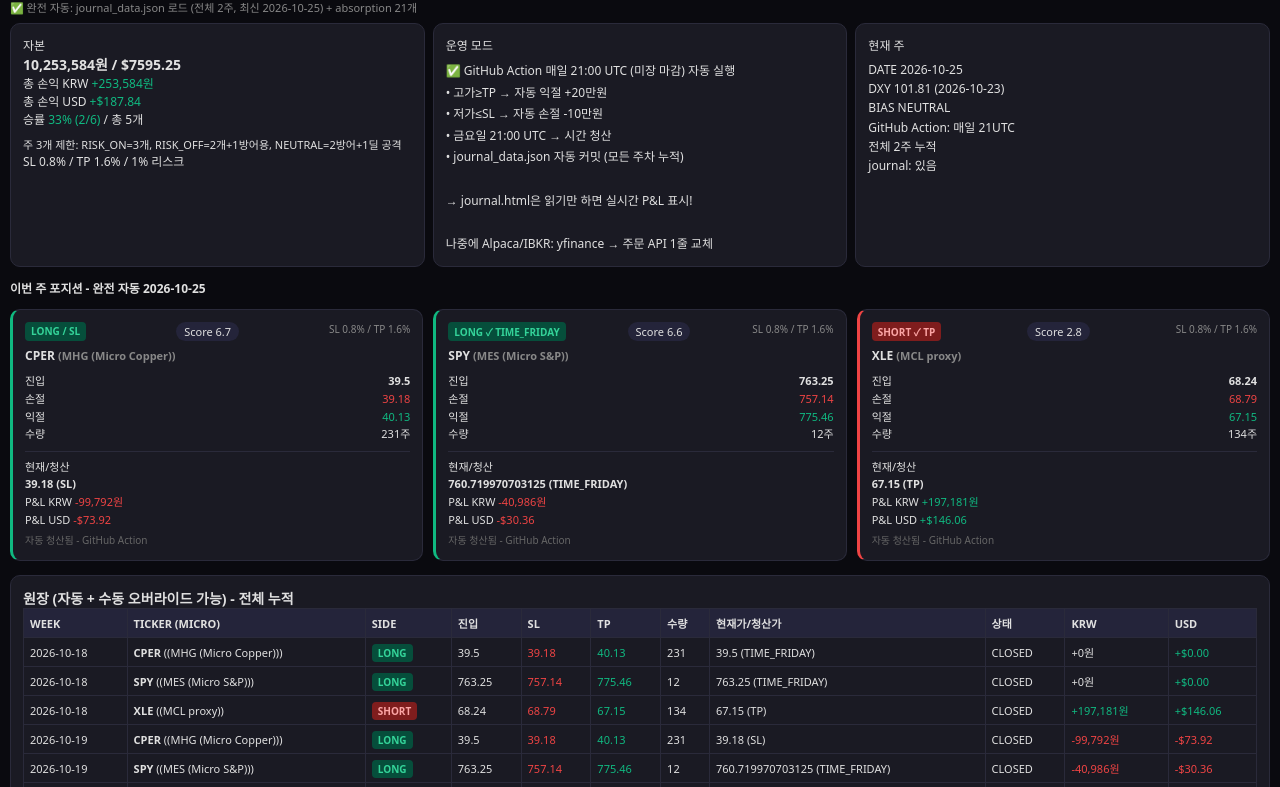
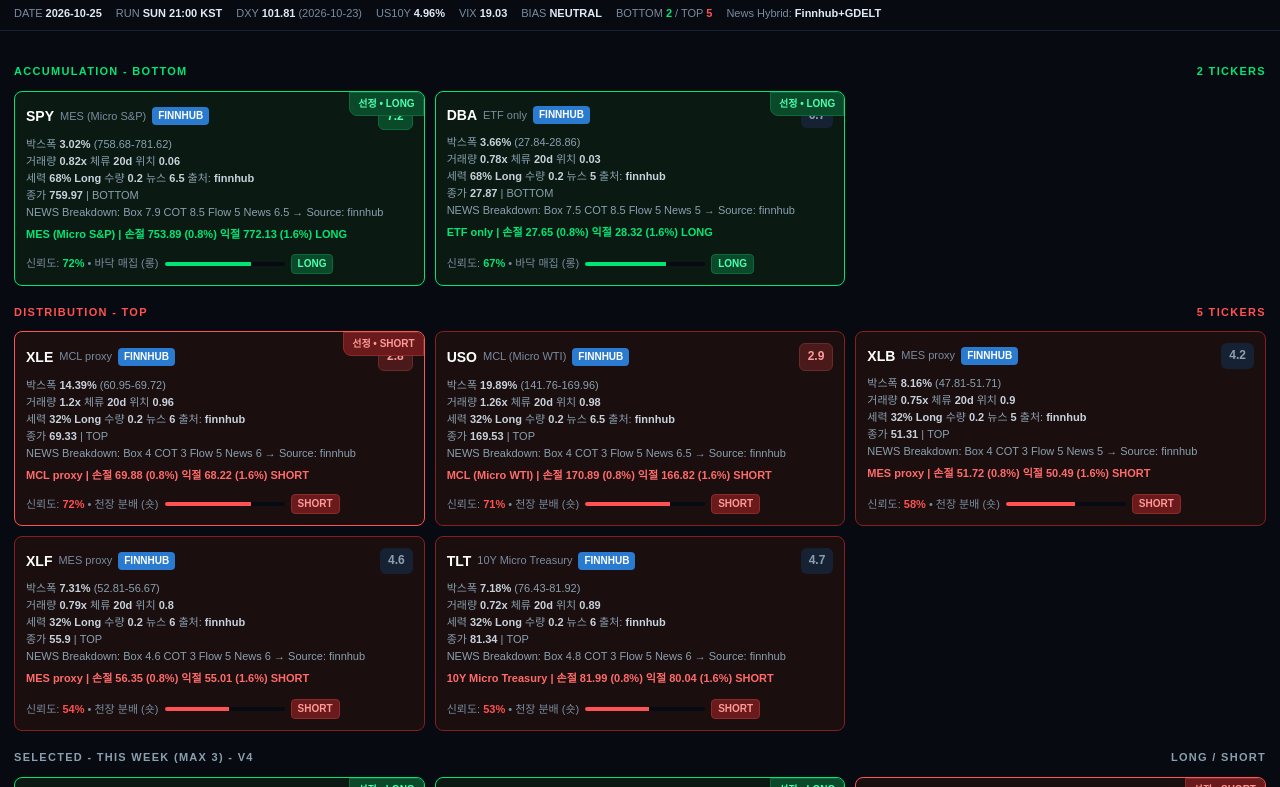
Before and after one commit to onesangel7776-blip/weekly-absorption, a plain HTML site: page docs/index.html in a window 1280 px wide. Shown: the part 52-839 px from the top of the page. Drawn offline with Linux system fonts and the light colour scheme.

Commit message:
Update index.html

```diff
--- a/docs/index.html
+++ b/docs/index.html
@@ -3,75 +3,66 @@
 <head>
 <meta charset="UTF-8">
 <meta name="viewport" content="width=device-width, initial-scale=1.0">
-<title>COMMAND CENTER V4 AUTO 1000만원 완전 자동 - 원래대로 복구</title>
+<title>COMMAND CENTER V4 - 21 TICKER</title>
 <style>
-:root{--bg:#0a0a0f;--card:#1a1a23;--card2:#24243a;--border:#2a2a3a;--text:#e0e0e0;--muted:#888;--green:#10b981;--red:#ef4444;--gold:#f59e0b}
 *{box-sizing:border-box;margin:0;padding:0}
-body{background:var(--bg);color:var(--text);font-family:'Pretendard',system-ui,sans-serif;padding:10px;font-size:12px}
-.header{display:flex;gap:8px;flex-wrap:wrap;margin-bottom:10px}
-.header>div{background:var(--card);border:1px solid var(--border);border-radius:10px;padding:12px;flex:1;min-width:300px}
-.green{color:var(--green)} .red{color:var(--red)} .gold{color:var(--gold)}
-.pos-grid{display:grid;grid-template-columns:repeat(auto-fill,minmax(340px,1fr));gap:10px;margin:10px 0}
-.card{background:var(--card);border:1px solid var(--border);border-radius:10px;padding:12px}
-.card.LONG{border-left:3px solid var(--green)} .card.SHORT{border-left:3px solid var(--red)}
-.badge{font-size:10px;padding:2px 6px;border-radius:4px;font-weight:700}
-.LONG.badge{background:#064e3b;color:#34d399} .SHORT.badge{background:#7f1d1d;color:#fca5a5}
-.score{background:var(--card2);padding:2px 8px;border-radius:10px;font-size:11px}
-.detail{margin-top:8px;line-height:1.6;font-size:11px}
-.ledger{margin-top:14px;background:var(--card);border:1px solid var(--border);border-radius:10px;padding:12px;overflow:auto}
-table{width:100%;border-collapse:collapse;font-size:11px;min-width:1100px}
-th,td{border:1px solid var(--border);padding:6px;text-align:left}
-th{background:var(--card2)}
+body{background:#070a10;color:#c8d2dc;font-family:Pretendard,sans-serif;font-size:12.5px;line-height:1.6}
+.header{padding:10px 14px;background:#070a10;border-bottom:1px solid #162233;display:flex;justify-content:space-between;align-items:center}
+.bar{padding:8px 14px;background:#070a10;border-bottom:1px solid #162233;display:flex;gap:14px;flex-wrap:wrap;font-size:11px;color:#7a8ca0}
+.bar b{color:#e0eaf6}
+.wrap{padding:14px;max-width:1600px;margin:0 auto}
+.sec{display:flex;justify-content:space-between;font-weight:900;font-size:11px;letter-spacing:1.3px;margin:18px 0 10px 0}
+.sec.g{color:#00e676} .sec.r{color:#ff5252}
+.grid{display:grid;gap:10px;grid-template-columns:repeat(3,1fr)}
+@media(max-width:1100px){.grid{grid-template-columns:repeat(2,1fr)}}
+@media(max-width:700px){.grid{grid-template-columns:1fr}}
+.card{background:#0e1622;border-radius:8px;padding:11px;border:1px solid #1e2f44;position:relative;min-height:195px;display:flex;flex-direction:column}
+.card.b{border-color:#1e8a4a;background:#0a1a12} .card.t{border-color:#8a1e1e;background:#1a0e0e}
+.card.sel-b{border-color:#00e676;border-width:1.5px} .card.sel-t{border-color:#ff5252;border-width:1.5px}
+.badge{position:absolute;top:0;right:0;padding:3px 8px;font-size:10px;font-weight:900;border-radius:0 8px 0 8px}
+.bl{background:#0a4a2a;color:#4cffb0;border:1px solid #0e6a3a} .bs{background:#6a1a1a;color:#ff9999;border:1px solid #8a2a2a}
+.row{display:flex;gap:6px;align-items:center;margin-bottom:6px;flex-wrap:wrap}
+.ticker{font-size:14px;font-weight:900;color:#fff}
+.sub{font-size:11px;color:#7a8ca0}
+.finn{background:#2a7ad0;color:#fff;padding:1px 6px;border-radius:4px;font-size:10px;font-weight:800}
+.score{margin-left:auto;padding:3px 8px;border-radius:6px;font-size:12px;font-weight:900;min-width:32px;text-align:center}
+.score.g{background:#0a4a2a;color:#4cffb0;border:1px solid #0e6a3a} .score.r{background:#4a1a1a;color:#ff9999;border:1px solid #6a2a2a} .score.m{background:#162233;color:#8aa0b0}
+.detail{font-size:11px;color:#8aa0b0;line-height:1.55;flex:1}
+.detail b{color:#c8d2dc;font-weight:700}
+.long{color:#00e676;font-weight:800;margin-top:5px;display:block;font-size:11px} .short{color:#ff6b6b;font-weight:800;margin-top:5px;display:block;font-size:11px}
+.trust{margin-top:8px;font-size:11px;display:flex;align-items:center;gap:6px;color:#7a8ca0}
+.prog{width:120px;height:4px;background:#070a10;border-radius:2px;overflow:hidden}
+.fill{height:100%} .fill-g{background:#00e676} .fill-r{background:#ff5252}
+.tbadge{padding:1px 6px;border-radius:4px;font-size:10px;font-weight:900}
+.footer{padding:12px;color:#4a5a6a;font-size:10px;border-top:1px solid #111a28;margin-top:16px;text-align:center}
 </style>
 </head>
 <body>
-<div style="display:flex;justify-content:space-between;align-items:center;margin-bottom:8px"><h2>COMMAND CENTER V4 AUTO 1000만원 <span style="font-size:12px;background:var(--green);color:#000;padding:2px 8px;border-radius:10px">완전 자동</span></h2><div><button style="background:var(--card);border:1px solid var(--border);color:var(--text);padding:6px 10px;border-radius:6px;margin-right:4px">한/영 KO</button><button style="background:var(--card);border:1px solid var(--border);color:var(--text);padding:6px 10px;border-radius:6px">새로고침</button></div></div>
-<div style="font-size:11px;color:var(--muted);margin-bottom:8px">✅ 완전 자동: journal_data.json 로드 (전체 2주, 최신 2026-10-25) + absorption 21개</div>
-
-<div class="header">
-<div><div>자본</div><div style="font-size:14px;font-weight:900">10,253,584원 / $7595.25</div><div>총 손익 KRW <span class="green">+253,584원</span></div><div>총 손익 USD <span class="green">+$187.84</span></div><div>승률 <span class="green">33% (2/6)</span> / 총 5개</div><div style="margin-top:8px;font-size:11px">주 3개 제한: RISK_ON=3개, RISK_OFF=2개+1방어용, NEUTRAL=2방어+1딜 공격</div><div>SL 0.8% / TP 1.6% / 1% 리스크</div></div>
-<div><div>운영 모드</div><div style="margin-top:6px;line-height:1.8">✅ GitHub Action 매일 21:00 UTC (미장 마감) 자동 실행<br>• 고가≥TP → 자동 익절 +20만원<br>• 저가≤SL → 자동 손절 -10만원<br>• 금요일 21:00 UTC → 시간 청산<br>• journal_data.json 자동 커밋 (모든 주차 누적)<br><br>→ journal.html은 읽기만 하면 실시간 P&L 표시!<br><br>나중에 Alpaca/IBKR: yfinance → 주문 API 1줄 교체</div></div>
-<div><div>현재 주</div><div style="margin-top:6px;line-height:1.6">DATE 2026-10-25<br>DXY 101.81 (2026-10-23)<br>BIAS NEUTRAL<br>GitHub Action: 매일 21UTC<br>전체 2주 누적<br>journal: 있음</div></div>
+<div class="header"><div><b>COMMAND CENTER V4 - 21 TICKER REAL-TIME INFRA MONITOR - HYBRID</b> <span style="color:#00e676;font-weight:900">Finnhub Primary + GDELT Backup</span></div><div style="display:flex;gap:8px"><span style="background:#111a28;border:1px solid #1e2f44;padding:4px 10px;border-radius:6px;font-size:11px">한/영</span><span style="background:#111a28;border:1px solid #1e2f44;padding:4px 10px;border-radius:6px;font-size:11px">NEUTRAL • DXY 101.81 • US10Y 4.96% • VIX 19.03</span></div></div>
+<div class="bar"><span>DATE <b>2026-10-25</b></span><span>RUN <b>SUN 21:00 KST</b></span><span>DXY <b>101.81</b> (2026-10-23)</span><span>US10Y <b>4.96%</b></span><span>VIX <b>19.03</b></span><span>BIAS <b>NEUTRAL</b></span><span>BOTTOM <b style="color:#00e676">2</b> / TOP <b style="color:#ff5252">5</b></span><span>News Hybrid: <b>Finnhub+GDELT</b></span></div>
+<div class="wrap">
+<div class="sec g"><span>ACCUMULATION - BOTTOM</span><span>2 TICKERS</span></div>
+<div class="grid">
+<div class="card b sel-b"><span class="badge bl">선정 • LONG</span><div class="row"><span class="ticker">SPY</span><span class="sub">MES (Micro S&P)</span><span class="finn">FINNHUB</span><span class="score g">7.2</span></div><div class="detail">박스폭 <b>3.02%</b> (758.68-781.62)<br>거래량 <b>0.82x</b> 체류 <b>20d</b> 위치 <b>0.06</b><br>세력 <b>68% Long</b> 수량 <b>0.2</b> 뉴스 <b>6.5</b> 출처: <b>finnhub</b><br>종가 <b>759.97</b> | BOTTOM<br>NEWS Breakdown: Box 7.9 COT 8.5 Flow 5 News 6.5 → Source: finnhub<br><span class="long">MES (Micro S&P) | 손절 753.89 (0.8%) 익절 772.13 (1.6%) LONG</span></div><div class="trust"><span>신뢰도: <b style="color:#00e676">72%</b> • 바닥 매집 (롱)</span><div class="prog"><div class="fill fill-g" style="width:72%"></div></div><span class="tbadge bl">LONG</span></div></div>
+<div class="card b sel-b"><span class="badge bl">선정 • LONG</span><div class="row"><span class="ticker">DBA</span><span class="sub">ETF only</span><span class="finn">FINNHUB</span><span class="score m">6.7</span></div><div class="detail">박스폭 <b>3.66%</b> (27.84-28.86)<br>거래량 <b>0.78x</b> 체류 <b>20d</b> 위치 <b>0.03</b><br>세력 <b>68% Long</b> 수량 <b>0.2</b> 뉴스 <b>5</b> 출처: <b>finnhub</b><br>종가 <b>27.87</b> | BOTTOM<br>NEWS Breakdown: Box 7.5 COT 8.5 Flow 5 News 5 → Source: finnhub<br><span class="long">ETF only | 손절 27.65 (0.8%) 익절 28.32 (1.6%) LONG</span></div><div class="trust"><span>신뢰도: <b style="color:#00e676">67%</b> • 바닥 매집 (롱)</span><div class="prog"><div class="fill fill-g" style="width:67%"></div></div><span class="tbadge bl">LONG</span></div></div>
+<div class="card" style="border:1px dashed #162233;background:transparent;visibility:hidden"></div>
 </div>
-
-<div style="font-weight:900;margin:12px 0">이번 주 포지션 - 완전 자동 2026-10-25</div>
-<div class="pos-grid" id="positions"></div>
-
-<div class="ledger"><h3>원장 (자동 + 수동 오버라이드 가능) - 전체 누적</h3><table id="ledgerTable"><thead><tr><th>WEEK</th><th>TICKER (MICRO)</th><th>SIDE</th><th>진입</th><th>SL</th><th>TP</th><th>수량</th><th>현재가/청산가</th><th>상태</th><th>KRW</th><th>USD</th></tr></thead><tbody></tbody></table></div>
-
-<script>
-const positions = [
-  {week:"2026-10-18", ticker:"CPER", name:"MHG (Micro Copper)", side:"LONG", badge:"LONG / SL", score:6.7, slp:"SL 0.8% / TP 1.6%", entry:39.5, sl:39.18, tp:40.13, qty:231, current:"39.18 (SL)", pnlKrw:"-99,792원", pnlUsd:"-$73.92", pnlClass:"red", auto:"자동 청산됨 - GitHub Action"},
-  {week:"2026-10-18", ticker:"SPY", name:"MES (Micro S&P)", side:"LONG", badge:"LONG ✓ TIME_FRIDAY", score:6.6, slp:"SL 0.8% / TP 1.6%", entry:763.25, sl:757.14, tp:775.46, qty:12, current:"760.719970703125 (TIME_FRIDAY)", pnlKrw:"-40,986원", pnlUsd:"-$30.36", pnlClass:"red", auto:"자동 청산됨 - GitHub Action"},
-  {week:"2026-10-18", ticker:"XLE", name:"MCL proxy", side:"SHORT", badge:"SHORT ✓ TP", score:2.8, slp:"SL 0.8% / TP 1.6%", entry:68.24, sl:68.79, tp:67.15, qty:134, current:"67.15 (TP)", pnlKrw:"+197,181원", pnlUsd:"+$146.06", pnlClass:"green", auto:"자동 청산됨 - GitHub Action"},
-];
-
-const ledger = [
-  {week:"2026-10-18", ticker:"CPER (MHG (Micro Copper))", side:"LONG", entry:39.5, sl:39.18, tp:40.13, qty:231, current:"39.5 (TIME_FRIDAY)", status:"CLOSED", krw:"+0원", usd:"+$0.00"},
-  {week:"2026-10-18", ticker:"SPY (MES (Micro S&P))", side:"LONG", entry:763.25, sl:757.14, tp:775.46, qty:12, current:"763.25 (TIME_FRIDAY)", status:"CLOSED", krw:"+0원", usd:"+$0.00"},
-  {week:"2026-10-18", ticker:"XLE (MCL proxy)", side:"SHORT", entry:68.24, sl:68.79, tp:67.15, qty:134, current:"67.15 (TP)", status:"CLOSED", krw:"+197,181원", usd:"+$146.06"},
-  {week:"2026-10-19", ticker:"CPER (MHG (Micro Copper))", side:"LONG", entry:39.5, sl:39.18, tp:40.13, qty:231, current:"39.18 (SL)", status:"CLOSED", krw:"-99,792원", usd:"-$73.92"},
-  {week:"2026-10-19", ticker:"SPY (MES (Micro S&P))", side:"LONG", entry:763.25, sl:757.14, tp:775.46, qty:12, current:"760.719970703125 (TIME_FRIDAY)", status:"CLOSED", krw:"-40,986원", usd:"-$30.36"},
-  {week:"2026-10-19", ticker:"XLE (MCL proxy)", side:"SHORT", entry:68.24, sl:68.79, tp:67.15, qty:134, current:"67.15 (TP)", status:"CLOSED", krw:"+197,181원", usd:"+$146.06"},
-];
-
-function render(){
-  const grid = document.getElementById('positions');
-  positions.forEach(p=>{
-    const div = document.createElement('div');
-    div.className=`card ${p.side}`;
-    div.innerHTML=`<div style="display:flex;justify-content:space-between"><span class="badge ${p.side}">${p.badge}</span><span class="score">Score ${p.score}</span><span style="font-size:10px;color:#888">${p.slp}</span></div><div style="margin-top:6px;font-weight:900">${p.ticker} <span style="font-size:11px;color:#888">(${p.name})</span></div><div class="detail"><div style="display:flex;justify-content:space-between"><span>진입</span><span><b>${p.entry}</b></span></div><div style="display:flex;justify-content:space-between"><span>손절</span><span style="color:#ef4444">${p.sl}</span></div><div style="display:flex;justify-content:space-between"><span>익절</span><span style="color:#10b981">${p.tp}</span></div><div style="display:flex;justify-content:space-between"><span>수량</span><span>${p.qty}주</span></div><div style="margin-top:8px;border-top:1px solid #2a2a3a;padding-top:6px"><div>현재/청산</div><div style="font-weight:900">${p.current}</div><div>P&L KRW <span class="${p.pnlClass}">${p.pnlKrw}</span></div><div>P&L USD <span class="${p.pnlClass}">${p.pnlUsd}</span></div><div style="font-size:10px;color:#666;margin-top:4px">${p.auto}</div></div></div>`;
-    grid.appendChild(div);
-  });
-  const tbody = document.querySelector('#ledgerTable tbody');
-  ledger.forEach(r=>{
-    const tr = document.createElement('tr');
-    const sideClass = r.side==='LONG'?'LONG':'SHORT';
-    tr.innerHTML=`<td>${r.week}</td><td><b>${r.ticker.split(' ')[0]}</b> (${r.ticker.split(' ').slice(1).join(' ')})</td><td><span class="badge ${sideClass}">${r.side}</span></td><td>${r.entry}</td><td style="color:#ef4444">${r.sl}</td><td style="color:#10b981">${r.tp}</td><td>${r.qty}</td><td>${r.current}</td><td>${r.status}</td><td class="${r.krw.includes('+')&&!r.krw.includes('+0')?'green':r.krw.includes('-')?'red':''}">${r.krw}</td><td class="${r.usd.includes('+')&&!r.usd.includes('+0')?'green':r.usd.includes('-')?'red':''}">${r.usd}</td>`;
-    tbody.appendChild(tr);
-  });
-}
-render();
-</script>
+<div class="sec r"><span>DISTRIBUTION - TOP</span><span>5 TICKERS</span></div>
+<div class="grid">
+<div class="card t sel-t"><span class="badge bs">선정 • SHORT</span><div class="row"><span class="ticker">XLE</span><span class="sub">MCL proxy</span><span class="finn">FINNHUB</span><span class="score r">2.8</span></div><div class="detail">박스폭 <b>14.39%</b> (60.95-69.72)<br>거래량 <b>1.2x</b> 체류 <b>20d</b> 위치 <b>0.96</b><br>세력 <b>32% Long</b> 수량 <b>0.2</b> 뉴스 <b>6</b> 출처: <b>finnhub</b><br>종가 <b>69.33</b> | TOP<br>NEWS Breakdown: Box 4 COT 3 Flow 5 News 6 → Source: finnhub<br><span class="short">MCL proxy | 손절 69.88 (0.8%) 익절 68.22 (1.6%) SHORT</span></div><div class="trust"><span>신뢰도: <b style="color:#ff5252">72%</b> • 천장 분배 (숏)</span><div class="prog"><div class="fill fill-r" style="width:72%"></div></div><span class="tbadge bs">SHORT</span></div></div>
+<div class="card t"><div class="row"><span class="ticker">USO</span><span class="sub">MCL (Micro WTI)</span><span class="finn">FINNHUB</span><span class="score r">2.9</span></div><div class="detail">박스폭 <b>19.89%</b> (141.76-169.96)<br>거래량 <b>1.26x</b> 체류 <b>20d</b> 위치 <b>0.98</b><br>세력 <b>32% Long</b> 수량 <b>0.2</b> 뉴스 <b>6.5</b> 출처: <b>finnhub</b><br>종가 <b>169.53</b> | TOP<br>NEWS Breakdown: Box 4 COT 3 Flow 5 News 6.5 → Source: finnhub<br><span class="short">MCL (Micro WTI) | 손절 170.89 (0.8%) 익절 166.82 (1.6%) SHORT</span></div><div class="trust"><span>신뢰도: <b style="color:#ff5252">71%</b> • 천장 분배 (숏)</span><div class="prog"><div class="fill fill-r" style="width:71%"></div></div><span class="tbadge bs">SHORT</span></div></div>
+<div class="card t"><div class="row"><span class="ticker">XLB</span><span class="sub">MES proxy</span><span class="finn">FINNHUB</span><span class="score m">4.2</span></div><div class="detail">박스폭 <b>8.16%</b> (47.81-51.71)<br>거래량 <b>0.75x</b> 체류 <b>20d</b> 위치 <b>0.9</b><br>세력 <b>32% Long</b> 수량 <b>0.2</b> 뉴스 <b>5</b> 출처: <b>finnhub</b><br>종가 <b>51.31</b> | TOP<br>NEWS Breakdown: Box 4 COT 3 Flow 5 News 5 → Source: finnhub<br><span class="short">MES proxy | 손절 51.72 (0.8%) 익절 50.49 (1.6%) SHORT</span></div><div class="trust"><span>신뢰도: <b style="color:#ff5252">58%</b> • 천장 분배 (숏)</span><div class="prog"><div class="fill fill-r" style="width:58%"></div></div><span class="tbadge bs">SHORT</span></div></div>
+<div class="card t"><div class="row"><span class="ticker">XLF</span><span class="sub">MES proxy</span><span class="finn">FINNHUB</span><span class="score m">4.6</span></div><div class="detail">박스폭 <b>7.31%</b> (52.81-56.67)<br>거래량 <b>0.79x</b> 체류 <b>20d</b> 위치 <b>0.8</b><br>세력 <b>32% Long</b> 수량 <b>0.2</b> 뉴스 <b>6</b> 출처: <b>finnhub</b><br>종가 <b>55.9</b> | TOP<br>NEWS Breakdown: Box 4.6 COT 3 Flow 5 News 6 → Source: finnhub<br><span class="short">MES proxy | 손절 56.35 (0.8%) 익절 55.01 (1.6%) SHORT</span></div><div class="trust"><span>신뢰도: <b style="color:#ff5252">54%</b> • 천장 분배 (숏)</span><div class="prog"><div class="fill fill-r" style="width:54%"></div></div><span class="tbadge bs">SHORT</span></div></div>
+<div class="card t"><div class="row"><span class="ticker">TLT</span><span class="sub">10Y Micro Treasury</span><span class="finn">FINNHUB</span><span class="score m">4.7</span></div><div class="detail">박스폭 <b>7.18%</b> (76.43-81.92)<br>거래량 <b>0.72x</b> 체류 <b>20d</b> 위치 <b>0.89</b><br>세력 <b>32% Long</b> 수량 <b>0.2</b> 뉴스 <b>6</b> 출처: <b>finnhub</b><br>종가 <b>81.34</b> | TOP<br>NEWS Breakdown: Box 4.8 COT 3 Flow 5 News 6 → Source: finnhub<br><span class="short">10Y Micro Treasury | 손절 81.99 (0.8%) 익절 80.04 (1.6%) SHORT</span></div><div class="trust"><span>신뢰도: <b style="color:#ff5252">53%</b> • 천장 분배 (숏)</span><div class="prog"><div class="fill fill-r" style="width:53%"></div></div><span class="tbadge bs">SHORT</span></div></div>
+<div class="card" style="border:1px dashed #162233;background:transparent;visibility:hidden"></div>
+</div>
+<div class="sec" style="color:#8aa0b0"><span>SELECTED - THIS WEEK (MAX 3) - V4</span><span>LONG / SHORT</span></div>
+<div class="grid">
+<div class="card b sel-b"><span class="badge bl">선정 • LONG</span><div class="row"><span class="ticker">SPY</span><span class="sub">MES (Micro S&P)</span><span class="finn">FINNHUB</span><span class="score g">7.2</span></div><div class="detail">박스폭 <b>3.02%</b> (758.68-781.62)<br>거래량 <b>0.82x</b> 체류 <b>20d</b> 위치 <b>0.06</b><br>세력 <b>68% Long</b> 수량 <b>0.2</b> 뉴스 <b>6.5</b> 출처: <b>finnhub</b><br>종가 <b>759.97</b> | BOTTOM<br>NEWS Breakdown: Box 7.9 COT 8.5 Flow 5 News 6.5 → Source: finnhub<br><span class="long">MES (Micro S&P) | 손절 753.89 (0.8%) 익절 772.13 (1.6%) LONG</span></div><div class="trust"><span>신뢰도: <b style="color:#00e676">72%</b> • 바닥 매집 (롱)</span><div class="prog"><div class="fill fill-g" style="width:72%"></div></div><span class="tbadge bl">LONG</span></div></div>
+<div class="card b sel-b"><span class="badge bl">선정 • LONG</span><div class="row"><span class="ticker">DBA</span><span class="sub">ETF only</span><span class="finn">FINNHUB</span><span class="score m">6.7</span></div><div class="detail">박스폭 <b>3.66%</b> (27.84-28.86)<br>거래량 <b>0.78x</b> 체류 <b>20d</b> 위치 <b>0.03</b><br>세력 <b>68% Long</b> 수량 <b>0.2</b> 뉴스 <b>5</b> 출처: <b>finnhub</b><br>종가 <b>27.87</b> | BOTTOM<br>NEWS Breakdown: Box 7.5 COT 8.5 Flow 5 News 5 → Source: finnhub<br><span class="long">ETF only | 손절 27.65 (0.8%) 익절 28.32 (1.6%) LONG</span></div><div class="trust"><span>신뢰도: <b style="color:#00e676">67%</b> • 바닥 매집 (롱)</span><div class="prog"><div class="fill fill-g" style="width:67%"></div></div><span class="tbadge bl">LONG</span></div></div>
+<div class="card t sel-t"><span class="badge bs">선정 • SHORT</span><div class="row"><span class="ticker">XLE</span><span class="sub">MCL proxy</span><span class="finn">FINNHUB</span><span class="score r">2.8</span></div><div class="detail">박스폭 <b>14.39%</b> (60.95-69.72)<br>거래량 <b>1.2x</b> 체류 <b>20d</b> 위치 <b>0.96</b><br>세력 <b>32% Long</b> 수량 <b>0.2</b> 뉴스 <b>6</b> 출처: <b>finnhub</b><br>종가 <b>69.33</b> | TOP<br>NEWS Breakdown: Box 4 COT 3 Flow 5 News 6 → Source: finnhub<br><span class="short">MCL proxy | 손절 69.88 (0.8%) 익절 68.22 (1.6%) SHORT</span></div><div class="trust"><span>신뢰도: <b style="color:#00e676">72%</b> • 천장 분배 (숏)</span><div class="prog"><div class="fill fill-r" style="width:72%"></div></div><span class="tbadge bs">SHORT</span></div></div>
+</div>
+<div class="footer">COMMAND CENTER V4 - 21 TICKER - DATE 2026-10-25 - SPY 7.2 DBA 6.7 XLE 2.8 USO 2.9 XLB 4.2 XLF 4.6 TLT 4.7 - 모든 박스 3개 기준 동일 - V4 타이틀 포함 - STATIC</div>
+</div>
 </body>
 </html>
```
